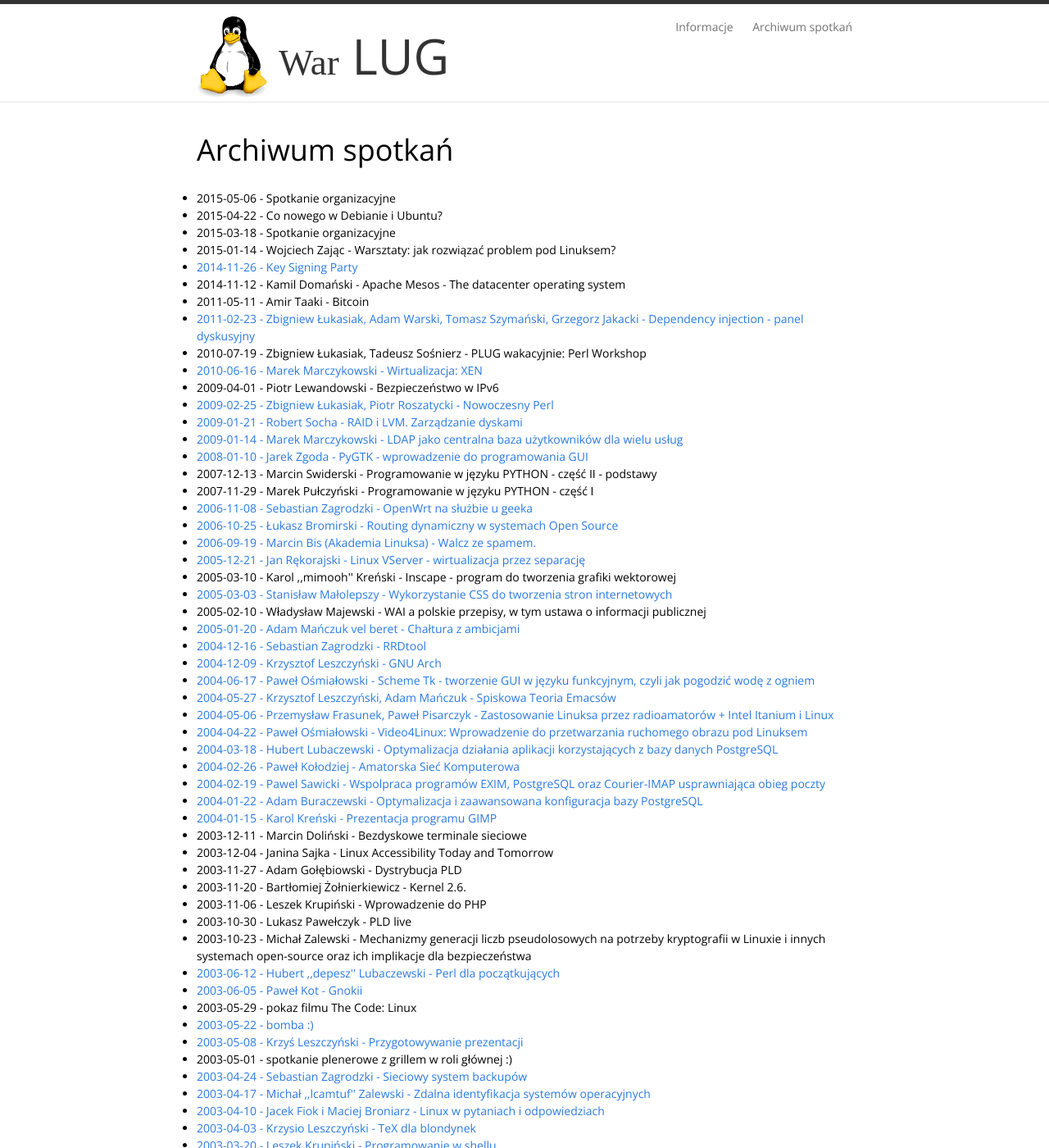
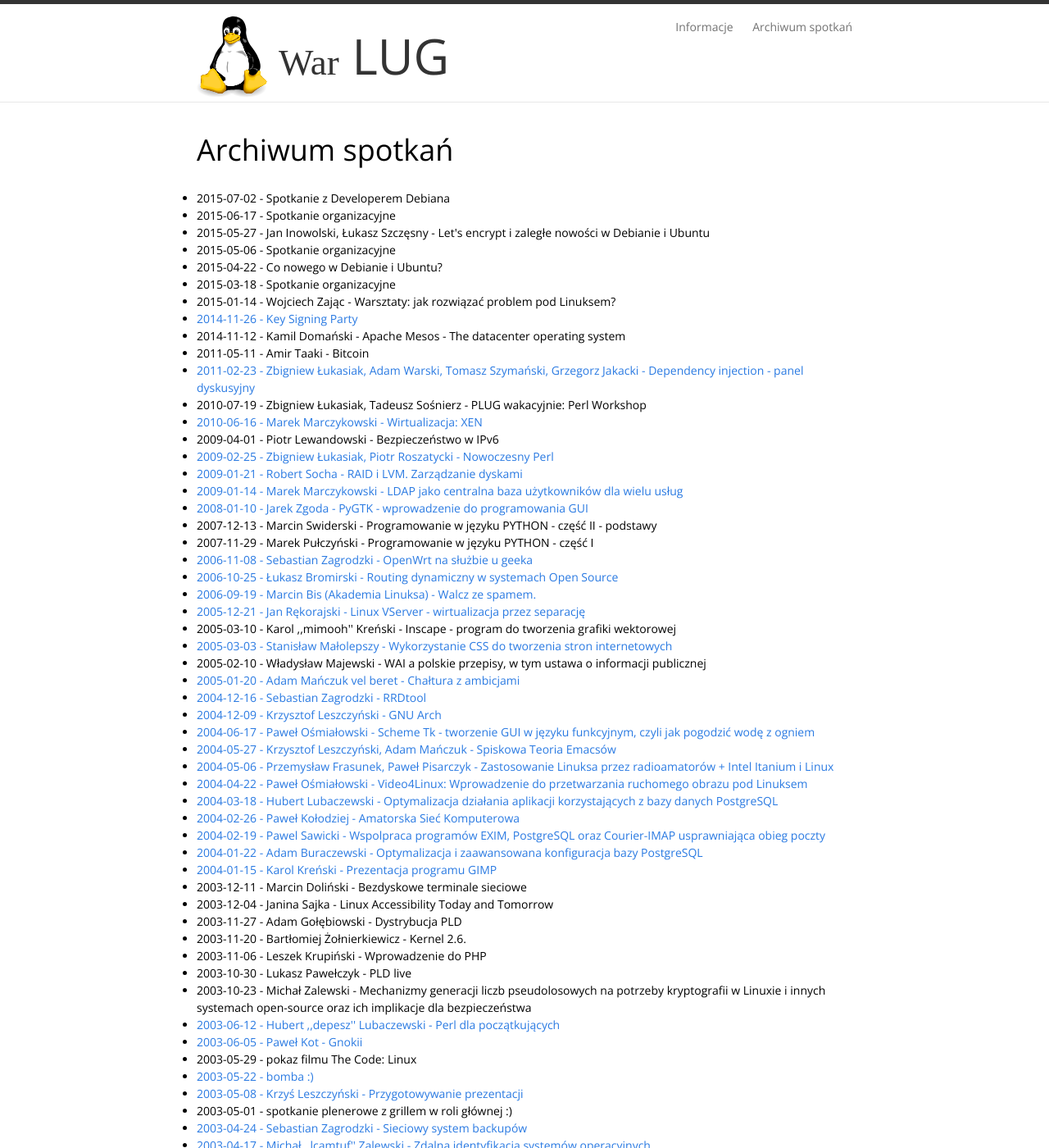
Before and after one commit to WarLUG/warszawa.linux.org.pl, a Jekyll site: the page built from meetups-archive.html, in a window 1280 px wide and 1400 px high. Shown: the whole window at 82% size. Built offline with Jekyll 4.4.1, drawn with Linux system fonts in a browser that asks for light colours; some web fonts are replaced; some of the changed text lies outside the part shown.

Commit message:
Update archive

```diff
--- a/_data/meetups-archive.yaml
+++ b/_data/meetups-archive.yaml
@@ -1,346 +1,371 @@
 - date: 1999-10-27
-  speaker: "Sebastian Zagrodzki i Jarek ,,GWIDo'' Sygitowicz"
-  title: "jak dołączyć drugi monitor, mapować klawisze, zestawić połączenie po kabelku między dwoma komputerami, dodatkowo co to jest linuxnews.pl"
+  speaker: Sebastian Zagrodzki, Jarek ,,GWIDo'' Sygitowicz
+  title: >
+    jak dołączyć drugi monitor, mapować klawisze, zestawić połączenie po
+    kabelku między dwoma komputerami, dodatkowo co to jest linuxnews.pl
   materials: http://warszawa.linux.org.pl/materialy/1999-10-27
 
 - date: 1999-11-03
-  speaker: "Emil Stępniewski"
-  title: "jak zabezpieczyć komputer przed włamaniami (podstawy)"
+  speaker: Emil Stępniewski
+  title: jak zabezpieczyć komputer przed włamaniami (podstawy)
   materials: http://warszawa.linux.org.pl/materialy/1999-11-03
 
 - date: 1999-11-10
-  speaker: "Sebastian Zagrodzki"
-  title: "tworzenie pakietów RPM"
+  speaker: Sebastian Zagrodzki
+  title: tworzenie pakietów RPM
   materials: http://warszawa.linux.org.pl/materialy/1999-11-10
 
 - date: 1999-11-17
-  speaker: "Jan Dubiec i Łukasz Trąbiński"
-  title: "protokół PPP oraz UUCP"
+  speaker: Jan Dubiec i Łukasz Trąbiński
+  title: protokół PPP oraz UUCP
   materials: http://warszawa.linux.org.pl/materialy/1999-11-17
 
 - date: 1999-11-24
-  speaker: "Emil Stępniewski"
-  title: "zabezpieczanie systemu c.d. - sieć"
+  speaker: Emil Stępniewski
+  title: zabezpieczanie systemu c.d. - sieć
   materials: http://warszawa.linux.org.pl/materialy/1999-11-24
 
 - date: 1999-12-01
-  speaker: "Emil Stępniewski"
-  title: "LILO i pochodne"
+  speaker: Emil Stępniewski
+  title: LILO i pochodne
   materials: http://warszawa.linux.org.pl/materialy/1999-12-01
 
 - date: 1999-12-08
-  speaker: "Sebastian Zagrodzki"
-  title: "co to jest CVS i jak tego używać"
+  speaker: Sebastian Zagrodzki
+  title: co to jest CVS i jak tego używać
   materials: http://warszawa.linux.org.pl/materialy/1999-12-08
 
 - date: 1999-12-15
-  speaker: "Grzegorz Paluch"
-  title: "minidystrybucje"
+  speaker: Grzegorz Paluch
+  title: minidystrybucje
   materials: http://warszawa.linux.org.pl/materialy/1999-12-15
 
 - date: 2000-01-05
-  speaker: "Michał Kuratczyk"
-  title: "awk - jak programować, jak wykorzystać"
+  speaker: Michał Kuratczyk
+  title: awk - jak programować, jak wykorzystać
   materials: http://warszawa.linux.org.pl/materialy/2000-01-05
 
 - date: 2000-01-12
-  speaker: "Łukasz Trąbiński"
-  title: "jak wykorzystać stare komputery i zrobić z nich X-terminale"
+  speaker: Łukasz Trąbiński
+  title: jak wykorzystać stare komputery i zrobić z nich X-terminale
   materials: http://warszawa.linux.org.pl/materialy/2000-01-12
 
 - date: 2000-01-19
-  speaker: "Sebastian Zagrodzki"
-  title: "programowanie w shellu"
+  speaker: Sebastian Zagrodzki
+  title: programowanie w shellu
   materials: http://warszawa.linux.org.pl/materialy/2000-01-19
 
 - date: 2000-01-26
-  title: "Spotkanie bez wyraźnego tematu przewodniego :>"
+  title: Spotkanie bez wyraźnego tematu przewodniego :>
 
 - date: 2000-02-16
-  speaker: "Łukasz Dobrek"
-  title: "Podstawy składu tekstu w TeXu/LaTeXu"
+  speaker: Łukasz Dobrek
+  title: Podstawy składu tekstu w TeXu/LaTeXu
 
 - date: 2000-02-23
-  title: "Filesystemy w Linuksie - ext2fs, ext3fs, reiserfs..."
+  title: Filesystemy w Linuksie - ext2fs, ext3fs, reiserfs...
 
 - date: 2000-03-01
-  speaker: "Paweł Moszumański + Jacek Kijewski + Emil Stępniewski"
-  title: "Jak Linuks radzi sobie w hotelu Sobieski"
+  speaker: Paweł Moszumański, Jacek Kijewski, Emil Stępniewski
+  title: Jak Linuks radzi sobie w hotelu Sobieski
 
 - date: 2000-03-08
-  speaker: "Jarek Sygitowicz i Marek Rogoziński"
-  title: "Wprowadzenie do PHP, różnice między PHP3/4"
+  speaker: Jarek Sygitowicz, Marek Rogoziński
+  title: Wprowadzenie do PHP, różnice między PHP3/4
 
 - date: 2000-07-07
-  title: "Zdjęcia ze spotkania PLD w Warszawie"
+  title: Zdjęcia ze spotkania PLD w Warszawie
   materials: http://warszawa.linux.org.pl/materialy/2000-07-07-2000-07-09
 
 - date: 2002-12-12
-  title: "Konfiguracja tuneli/VPN"
+  title: Konfiguracja tuneli/VPN
   materials: http://warszawa.linux.org.pl/materialy/2002-12-12
 
 - date: 2003-02-13
-  speaker: "Maciej Broniarz"
-  title: "Instalacja i konfiguracja Linuksa na starym i słabym sprzęcie"
+  speaker: Maciej Broniarz
+  title: Instalacja i konfiguracja Linuksa na starym i słabym sprzęcie
   materials: http://warszawa.linux.org.pl/materialy/2003-02-13
 
 - date: 2003-02-20
-  speaker: "Hubert ,,depesz'' Lubaczewski"
-  title: "Zabezpieczanie serwera baz danych PostgreSQL"
+  speaker: Hubert ,,depesz'' Lubaczewski
+  title: Zabezpieczanie serwera baz danych PostgreSQL
   materials: http://warszawa.linux.org.pl/materialy/2003-02-20
 
 - date: 2003-02-27
-  speaker: "Jacek Fiok"
-  title: "Linux dla początkujących"
+  speaker: Jacek Fiok
+  title: Linux dla początkujących
   materials: http://warszawa.linux.org.pl/materialy/2003-02-27
 
 - date: 2003-03-06
-  speaker: "Krzysio ,,chewbacca'' Leszczyński"
-  title: "Emacs"
+  speaker: Krzysio ,,chewbacca'' Leszczyński
+  title: Emacs
 
 - date: 2003-03-13
-  speaker: "Janusz ,,alex'' Urbanowicz"
-  title: "Partyzancki Podpis Elektroniczny"
+  speaker: Janusz ,,alex'' Urbanowicz
+  title: Partyzancki Podpis Elektroniczny
   materials: http://warszawa.linux.org.pl/materialy/2003-03-13
 
 - date: 2003-03-20
-  speaker: "Leszek Krupiński"
-  title: "Programowanie w shellu"
+  speaker: Leszek Krupiński
+  title: Programowanie w shellu
   materials: http://warszawa.linux.org.pl/materialy/2003-03-20
 
 - date: 2003-04-03
-  speaker: "Krzysio Leszczyński"
-  title: "TeX dla blondynek"
+  speaker: Krzysio Leszczyński
+  title: TeX dla blondynek
   materials: http://warszawa.linux.org.pl/materialy/2003-04-03
 
 - date: 2003-04-10
-  speaker: "Jacek Fiok i Maciej Broniarz"
-  title: "Linux w pytaniach i odpowiedziach"
+  speaker: Jacek Fiok i Maciej Broniarz
+  title: Linux w pytaniach i odpowiedziach
   materials: http://warszawa.linux.org.pl/materialy/2003-04-10
 
 - date: 2003-04-17
-  speaker: "Michał ,,lcamtuf'' Zalewski"
-  title: "Zdalna identyfikacja systemów operacyjnych"
+  speaker: Michał ,,lcamtuf'' Zalewski
+  title: Zdalna identyfikacja systemów operacyjnych
   materials: http://warszawa.linux.org.pl/materialy/2003-04-17
 
 - date: 2003-04-24
-  speaker: "Sebastian Zagrodzki"
-  title: "Sieciowy system backupów"
+  speaker: Sebastian Zagrodzki
+  title: Sieciowy system backupów
   materials: http://warszawa.linux.org.pl/materialy/2003-04-24
 
 - date: 2003-05-01
-  title: "spotkanie plenerowe z grillem w roli głównej :)"
+  title: spotkanie plenerowe z grillem w roli głównej :)
 
 - date: 2003-05-08
-  speaker: "Krzyś Leszczyński"
-  title: "Przygotowywanie prezentacji"
+  speaker: Krzyś Leszczyński
+  title: Przygotowywanie prezentacji
   materials: http://warszawa.linux.org.pl/materialy/2003-05-08
 
 - date: 2003-05-22
-  title: "bomba :)"
+  title: bomba :)
   materials: http://warszawa.linux.org.pl/materialy/2003-05-22
 
 - date: 2003-05-29
-  title: "pokaz filmu The Code: Linux"
+  title: >
+    pokaz filmu The Code: Linux
 
 - date: 2003-06-05
-  speaker: "Paweł Kot"
-  title: "Gnokii"
+  speaker: Paweł Kot
+  title: Gnokii
   materials: http://warszawa.linux.org.pl/materialy/2003-06-05
 
 - date: 2003-06-12
-  speaker: "Hubert ,,depesz'' Lubaczewski"
-  title: "Perl dla początkujących"
+  speaker: Hubert ,,depesz'' Lubaczewski
+  title: Perl dla początkujących
   materials: http://warszawa.linux.org.pl/materialy/2003-06-12
 
 - date: 2003-10-23
-  speaker: "Michał Zalewski"
-  title: "Mechanizmy generacji liczb pseudolosowych na potrzeby kryptografii w Linuxie i innych systemach open-source oraz ich implikacje dla bezpieczeństwa"
+  speaker: Michał Zalewski
+  title: >
+    Mechanizmy generacji liczb pseudolosowych na potrzeby kryptografii
+    w Linuxie i innych systemach open-source oraz ich implikacje dla
+    bezpieczeństwa
 
 - date: 2003-10-30
-  speaker: "Lukasz Pawełczyk"
-  title: "PLD live"
+  speaker: Lukasz Pawełczyk
+  title: PLD live
 
 - date: 2003-11-06
-  speaker: "Leszek Krupiński"
-  title: "Wprowadzenie do PHP"
+  speaker: Leszek Krupiński
+  title: Wprowadzenie do PHP
 
 - date: 2003-11-20
-  speaker: "Bartłomiej Żołnierkiewicz"
-  title: "Kernel 2.6."
+  speaker: Bartłomiej Żołnierkiewicz
+  title: Kernel 2.6.
 
 - date: 2003-11-27
-  speaker: "Adam Gołębiowski"
-  title: "Dystrybucja PLD"
+  speaker: Adam Gołębiowski
+  title: Dystrybucja PLD
 
 - date: 2003-12-04
-  speaker: "Janina Sajka"
-  title: "Linux Accessibility Today and Tomorrow"
+  speaker: Janina Sajka
+  title: Linux Accessibility Today and Tomorrow
 
 - date: 2003-12-11
-  speaker: "Marcin Doliński"
-  title: "Bezdyskowe terminale sieciowe"
+  speaker: Marcin Doliński
+  title: Bezdyskowe terminale sieciowe
 
 - date: 2004-01-15
-  speaker: "Karol Kreński"
-  title: "Prezentacja programu GIMP"
+  speaker: Karol Kreński
+  title: Prezentacja programu GIMP
   materials: http://warszawa.linux.org.pl/materialy/2004-01-15
 
 - date: 2004-01-22
-  speaker: "Adam Buraczewski"
-  title: "Optymalizacja i zaawansowana konfiguracja bazy PostgreSQL"
+  speaker: Adam Buraczewski
+  title: Optymalizacja i zaawansowana konfiguracja bazy PostgreSQL
   materials: http://warszawa.linux.org.pl/materialy/2004-01-22
 
 - date: 2004-02-19
-  speaker: "Pawel Sawicki"
-  title: "Wspolpraca programów EXIM, PostgreSQL oraz Courier-IMAP usprawniająca obieg poczty"
+  speaker: Pawel Sawicki
+  title: >
+    Wspolpraca programów EXIM, PostgreSQL oraz Courier-IMAP usprawniająca
+    obieg poczty
   materials: http://warszawa.linux.org.pl/materialy/2004-02-19
 
 - date: 2004-02-26
-  speaker: "Paweł Kołodziej"
-  title: "Amatorska Sieć Komputerowa"
+  speaker: Paweł Kołodziej
+  title: Amatorska Sieć Komputerowa
   materials: http://warszawa.linux.org.pl/materialy/2004-02-26
 
 - date: 2004-03-18
-  speaker: "Hubert Lubaczewski"
-  title: "Optymalizacja działania aplikacji korzystających z bazy danych PostgreSQL"
+  speaker: Hubert Lubaczewski
+  title: >
+    Optymalizacja działania aplikacji korzystających z bazy danych PostgreSQL
   materials: http://warszawa.linux.org.pl/materialy/2004-03-18
 
 - date: 2004-04-22
-  speaker: "Paweł Ośmiałowski"
-  title: "Video4Linux: Wprowadzenie do przetwarzania ruchomego obrazu pod Linuksem"
+  speaker: Paweł Ośmiałowski
+  title: >
+    Video4Linux: Wprowadzenie do przetwarzania ruchomego obrazu pod Linuksem
   materials: http://warszawa.linux.org.pl/materialy/2004-04-22
 
 - date: 2004-05-06
-  speaker: "Przemysław Frasunek, Paweł Pisarczyk"
-  title: "Zastosowanie Linuksa przez radioamatorów + Intel Itanium i Linux"
+  speaker: Przemysław Frasunek, Paweł Pisarczyk
+  title: Zastosowanie Linuksa przez radioamatorów + Intel Itanium i Linux
   materials: http://warszawa.linux.org.pl/materialy/2004-05-06
 
 - date: 2004-05-27
-  speaker: "Krzysztof Leszczyński, Adam Mańczuk"
-  title: "Spiskowa Teoria Emacsów"
+  speaker: Krzysztof Leszczyński, Adam Mańczuk
+  title: Spiskowa Teoria Emacsów
   materials: http://warszawa.linux.org.pl/materialy/2004-05-27
 
 - date: 2004-06-17
-  speaker: "Paweł Ośmiałowski"
-  title: "Scheme Tk - tworzenie GUI w języku funkcyjnym, czyli jak pogodzić wodę z ogniem"
+  speaker: Paweł Ośmiałowski
+  title: >
+    Scheme Tk - tworzenie GUI w języku funkcyjnym, czyli jak pogodzić wodę z
+    ogniem
   materials: http://warszawa.linux.org.pl/materialy/2004-06-17
 
 - date: 2004-12-09
-  speaker: "Krzysztof Leszczyński"
-  title: "GNU Arch"
+  speaker: Krzysztof Leszczyński
+  title: GNU Arch
   materials: http://warszawa.linux.org.pl/materialy/2004-12-09
 
 - date: 2004-12-16
-  speaker: "Sebastian Zagrodzki"
-  title: "RRDtool"
+  speaker: Sebastian Zagrodzki
+  title: RRDtool
   materials: http://warszawa.linux.org.pl/materialy/2004-12-16
 
 - date: 2005-01-20
-  speaker: "Adam Mańczuk vel beret"
-  title: "Chałtura z ambicjami"
+  speaker: Adam Mańczuk vel beret
+  title: Chałtura z ambicjami
   materials: http://warszawa.linux.org.pl/materialy/2005-01-20/
 
 - date: 2005-02-10
-  speaker: "Władysław Majewski"
-  title: "WAI a polskie przepisy, w tym ustawa o informacji publicznej"
+  speaker: Władysław Majewski
+  title: WAI a polskie przepisy, w tym ustawa o informacji publicznej
 
 - date: 2005-03-03
-  speaker: "Stanisław Małolepszy"
-  title: "Wykorzystanie CSS do tworzenia stron internetowych"
+  speaker: Stanisław Małolepszy
+  title: Wykorzystanie CSS do tworzenia stron internetowych
   materials: http://warszawa.linux.org.pl/materialy/2005-03-03/
 
 - date: 2005-03-10
-  speaker: "Karol ,,mimooh'' Kreński"
-  title: "Inscape - program do tworzenia grafiki wektorowej"
+  speaker: Karol ,,mimooh'' Kreński
+  title: Inscape - program do tworzenia grafiki wektorowej
 
 - date: 2005-12-21
-  speaker: "Jan Rękorajski"
-  title: "Linux VServer - wirtualizacja przez separację"
+  speaker: Jan Rękorajski
+  title: Linux VServer - wirtualizacja przez separację
   materials: http://warszawa.linux.org.pl/materialy/2005-12-21/
 
 - date: 2006-09-19
-  speaker: "Marcin Bis (Akademia Linuksa)"
-  title: "Walcz ze spamem."
+  speaker: Marcin Bis (Akademia Linuksa)
+  title: Walcz ze spamem.
   materials: http://warszawa.linux.org.pl/materialy/2006-09-19/
 
 - date: 2006-10-25
-  speaker: "Łukasz Bromirski"
-  title: "Routing dynamiczny w systemach Open Source"
+  speaker: Łukasz Bromirski
+  title: Routing dynamiczny w systemach Open Source
   materials: http://warszawa.linux.org.pl/materialy/2006-10-25/
 
 - date: 2006-11-08
-  speaker: "Sebastian Zagrodzki"
-  title: "OpenWrt na służbie u geeka"
+  speaker: Sebastian Zagrodzki
+  title: OpenWrt na służbie u geeka
   materials: http://warszawa.linux.org.pl/materialy/2006-11-08/
 
 - date: 2007-11-29
-  speaker: "Marek Pułczyński"
-  title: "Programowanie w języku PYTHON - część I"
+  speaker: Marek Pułczyński
+  title: Programowanie w języku PYTHON - część I
 
 - date: 2007-12-13
-  speaker: "Marcin Swiderski"
-  title: "Programowanie w języku PYTHON - część II - podstawy"
+  speaker: Marcin Swiderski
+  title: Programowanie w języku PYTHON - część II - podstawy
 
 - date: 2008-01-10
-  speaker: "Jarek Zgoda"
-  title: "PyGTK - wprowadzenie do programowania GUI"
+  speaker: Jarek Zgoda
+  title: PyGTK - wprowadzenie do programowania GUI
   materials: http://warszawa.linux.org.pl/materialy/2008-01-10/
 
 - date: 2009-01-14
-  speaker: "Marek Marczykowski"
-  title: "LDAP jako centralna baza użytkowników dla wielu usług"
+  speaker: Marek Marczykowski
+  title: LDAP jako centralna baza użytkowników dla wielu usług
   materials: http://warszawa.linux.org.pl/materialy/2009-01-14/
 
 - date: 2009-01-21
-  speaker: "Robert Socha"
-  title: "RAID i LVM. Zarządzanie dyskami"
+  speaker: Robert Socha
+  title: RAID i LVM. Zarządzanie dyskami
   materials: http://warszawa.linux.org.pl/materialy/2009-01-21/
 
 - date: 2009-02-25
-  speaker: "Zbigniew Łukasiak, Piotr Roszatycki"
-  title: "Nowoczesny Perl"
+  speaker: Zbigniew Łukasiak, Piotr Roszatycki
+  title: Nowoczesny Perl
   materials: http://warszawa.linux.org.pl/materialy/2009-02-25/
 
 - date: 2009-04-01
-  speaker: "Piotr Lewandowski"
-  title: "Bezpieczeństwo w IPv6"
+  speaker: Piotr Lewandowski
+  title: Bezpieczeństwo w IPv6
 
 - date: 2010-06-16
-  speaker: "Marek Marczykowski"
-  title: "Wirtualizacja: XEN"
+  speaker: Marek Marczykowski
+  title: >
+      Wirtualizacja: XEN
   materials: http://warszawa.linux.org.pl/materialy/2010-06-18/
 
 - date: 2010-07-19
-  speaker: "Zbigniew Łukasiak, Tadeusz Sośnierz"
-  title: "PLUG wakacyjnie: Perl Workshop"
+  speaker: Zbigniew Łukasiak, Tadeusz Sośnierz
+  title: >
+    PLUG wakacyjnie: Perl Workshop
 
 - date: 2011-02-23
-  speaker: ["Zbigniew Łukasiak", "Adam Warski", "Tomasz Szymański", "Grzegorz Jakacki"]
-  title: "Dependency injection - panel dyskusyjny"
+  speaker: Zbigniew Łukasiak, Adam Warski, Tomasz Szymański, Grzegorz Jakacki
+  title: Dependency injection - panel dyskusyjny
   materials: http://warszawa.linux.org.pl/materialy/2011-02-23
 
 - date: 2011-05-11
-  speaker: "Amir Taaki"
-  title: "Bitcoin"
+  speaker: Amir Taaki
+  title: Bitcoin
 
 - date: 2014-11-12
-  speaker: "Kamil Domański"
-  title: "Apache Mesos - The datacenter operating system"
+  speaker: Kamil Domański
+  title: Apache Mesos - The datacenter operating system
 
 - date: 2014-11-26
-  title: "Key Signing Party"
+  title: Key Signing Party
   materials: http://warszawa.linux.org.pl/ksp/2014/
 
 - date: 2015-01-14
-  title: "Warsztaty: jak rozwiązać problem pod Linuksem?"
-  speaker: "Wojciech Zając"
+  title: >
+    Warsztaty: jak rozwiązać problem pod Linuksem?
+  speaker: Wojciech Zając
 
 - date: 2015-03-18
-  title: "Spotkanie organizacyjne"
+  title: Spotkanie organizacyjne
 
 - date: 2015-04-22
-  title: "Co nowego w Debianie i Ubuntu?"
+  title: Co nowego w Debianie i Ubuntu?
 
 - date: 2015-05-06
-  title: "Spotkanie organizacyjne"
+  title: Spotkanie organizacyjne
+
+- date: 2015-05-27
+  title: Let's encrypt i zaległe nowości w Debianie i Ubuntu
+  speaker: Jan Inowolski, Łukasz Szczęsny
+
+- date: 2015-06-17
+  title: Spotkanie organizacyjne
+
+- date: 2015-07-02
+  title: Spotkanie z Developerem Debiana
```
